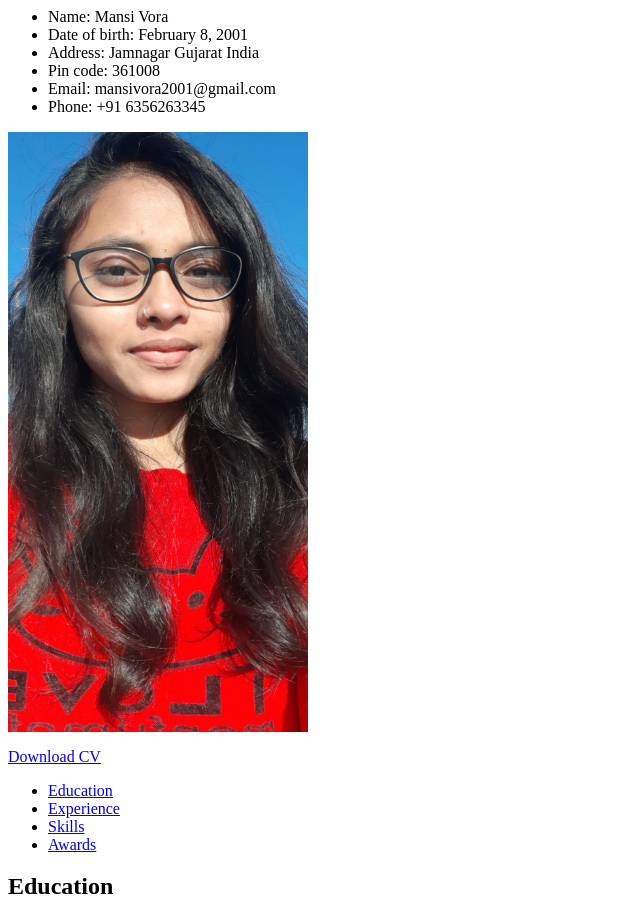
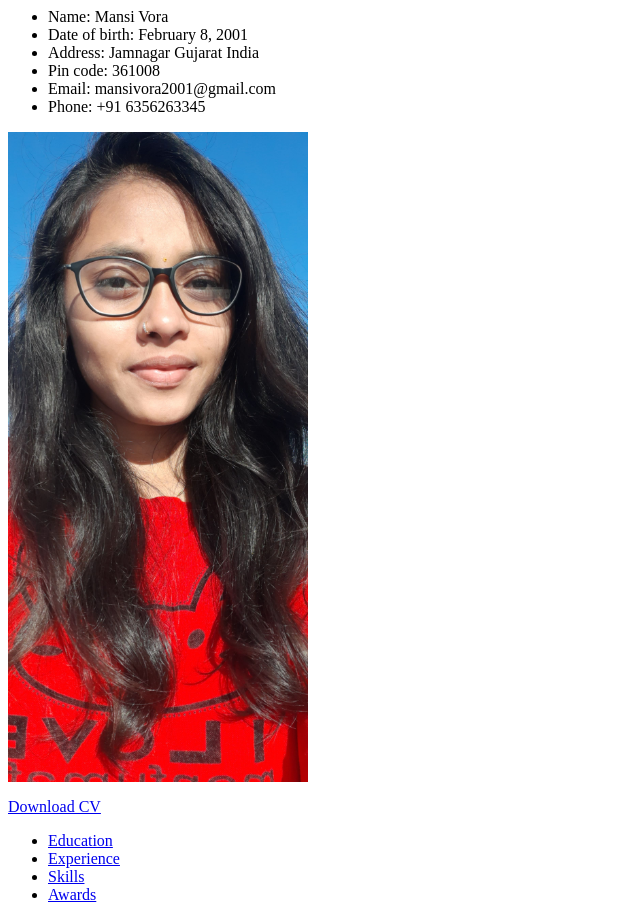
Before and after one commit to mansivora8/E-portfolio, a plain HTML site: page index.html in a window 1280 px wide. Shown: the part 560-1466 px from the top of the page, without its empty margins (0-640 px from the left). Drawn offline with Linux system fonts and the light colour scheme.

Commit message:
Update index.html

```diff
--- a/index.html
+++ b/index.html
@@ -63,7 +63,7 @@
                             <li>Phone: +91 6356263345</li>
                         </ul>
                     </div>
-                    <img src="me.jpg" width="300px" height="600px">
+                    <img src="me.jpg" width="300px" height="650px">
                 </div>
                 <div>
                     <div>
```
